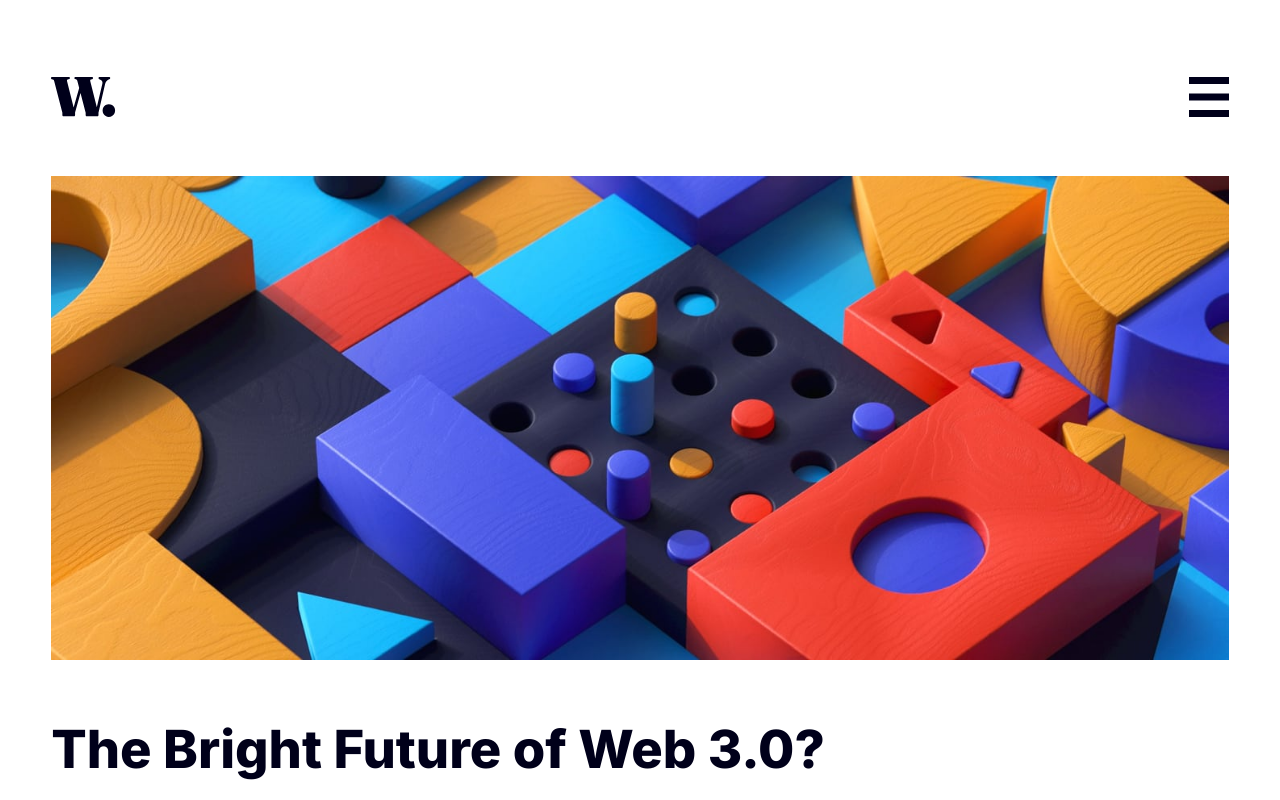
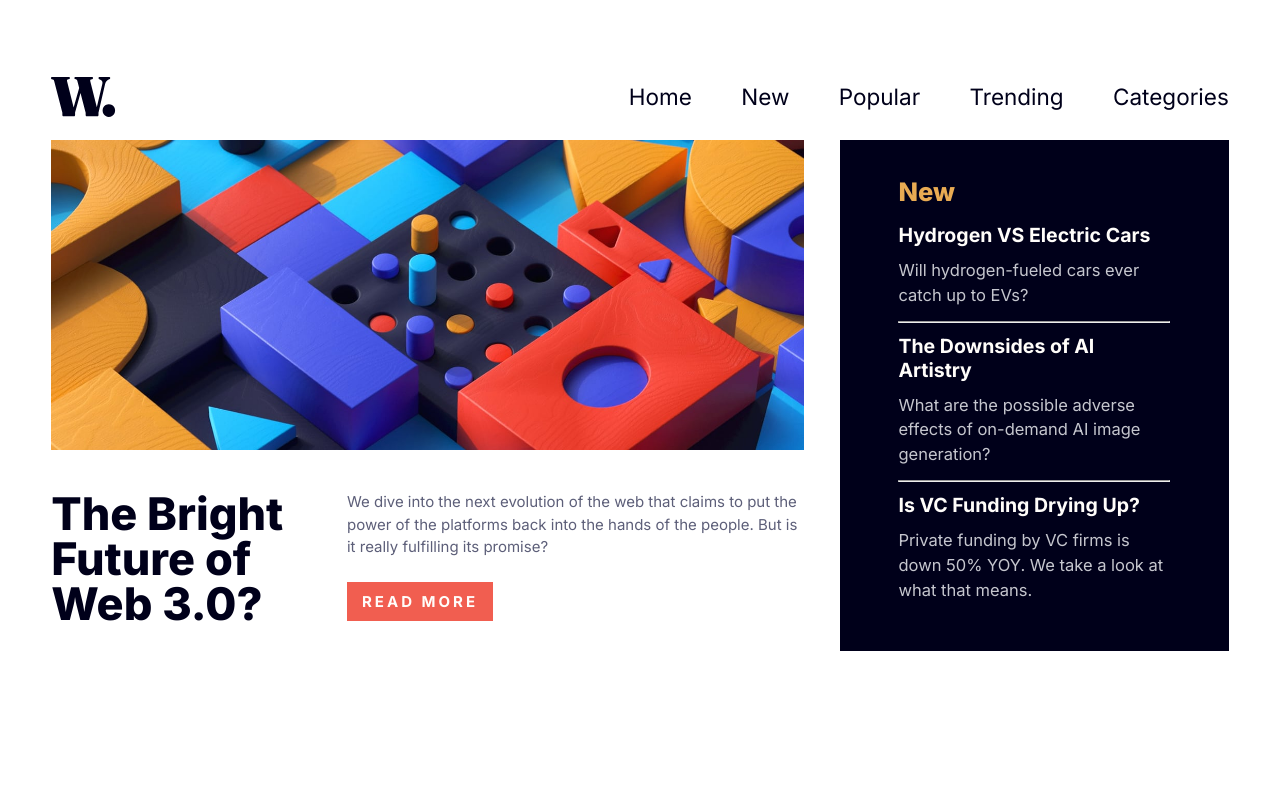
Before and after one commit to SameerJadav/news-homepage, a plain HTML site: page index.html in a window 1280 px wide. Shown: the top 800 px of the page. Drawn offline with Linux system fonts and the light colour scheme.

Commit message:
Final Project

```diff
--- a/index.html
+++ b/index.html
@@ -10,18 +10,17 @@
   <body>
     <header class="header">
       <img src="./images/logo.svg" alt="logo" />
-      <img src="./images/icon-menu.svg" alt="" />
-      <nav>
-        <ul>
-          <li>Home</li>
-          <li>New</li>
-          <li>Popular</li>
-          <li>Trending</li>
-          <li>Categories</li>
-        </ul>
-      </nav>
+      <img id="menu" src="./images/icon-menu.svg" alt="" />
+
+      <div id="navbar-items">
+        <div class="item">Home</div>
+        <div class="item">New</div>
+        <div class="item">Popular</div>
+        <div class="item">Trending</div>
+        <div class="item">Categories</div>
+      </div>
     </header>
-    <section>
+    <section class="showcase">
       <div class="left-container">
         <div class="top">
           <picture>
@@ -46,7 +45,7 @@
           </div>
         </div>
       </div>
-      <div id="right-container">
+      <div class="right-container">
         <h2>New</h2>
         <article>
           <h3>Hydrogen VS Electric Cars</h3>
--- a/style.css
+++ b/style.css
@@ -38,7 +38,7 @@ HEADER
   justify-content: space-between;
 }
 
-.header nav {
+#navbar-items {
   display: none;
 }
 
@@ -48,7 +48,7 @@ HEADER
 }
 
 h1 {
-  font-size: 3.5rem;
+  font-size: 3rem;
   line-height: 1;
   margin-bottom: 3%;
   color: var(--Very-dark-blue);
@@ -88,39 +88,39 @@ RIGHT CONTAINER
 .................................
 */
 
-#right-container {
+.right-container {
   background-color: var(--Very-dark-blue);
   color: var(--Off-white);
   padding: 3% 5%;
   margin: 10% 0;
 }
 
-#right-container h2 {
+.right-container h2 {
   color: var(--Soft-orange);
   margin-bottom: 6%;
   font-size: 1.7rem;
   font-weight: 800;
 }
 
-#right-container h3 {
+.right-container h3 {
   font-size: 1.3rem;
   margin-bottom: 4%;
   font-weight: 700;
 }
 
-#right-container h3:hover {
+.right-container h3:hover {
   cursor: pointer;
   color: var(--Soft-orange);
 }
 
-#right-container p {
+.right-container p {
   color: var(--Grayish-blue);
   font-size: 1.1rem;
   margin-bottom: 5%;
   line-height: 1.5;
 }
 
-#right-container hr {
+.right-container hr {
   margin: 4% 0;
 }
 
@@ -167,3 +167,55 @@ CARDS
   color: var(--Grayish-blue);
   font-size: 0.9rem;
 }
+
+/*
+.................................
+BREAKPOINT
+.................................
+*/
+
+@media (min-width: 576px) {
+  .showcase,
+  .bottom,
+  footer {
+    display: flex;
+    gap: 3%;
+  }
+
+  .header {
+    align-items: center;
+  }
+
+  #menu {
+    display: none;
+  }
+
+  #navbar-items {
+    width: 600px;
+    display: flex;
+    justify-content: space-between;
+  }
+
+  .item {
+    font-size: 1.5rem;
+    cursor: pointer;
+    color: var(--Very-dark-blue);
+  }
+
+  .item:hover {
+    color: var(--Soft-red);
+  }
+
+  .showcase {
+    margin-top: 2%;
+  }
+
+  .right-container,
+  .left-container img {
+    margin-top: 0;
+  }
+
+  .card {
+    margin: 0;
+  }
+}
```
